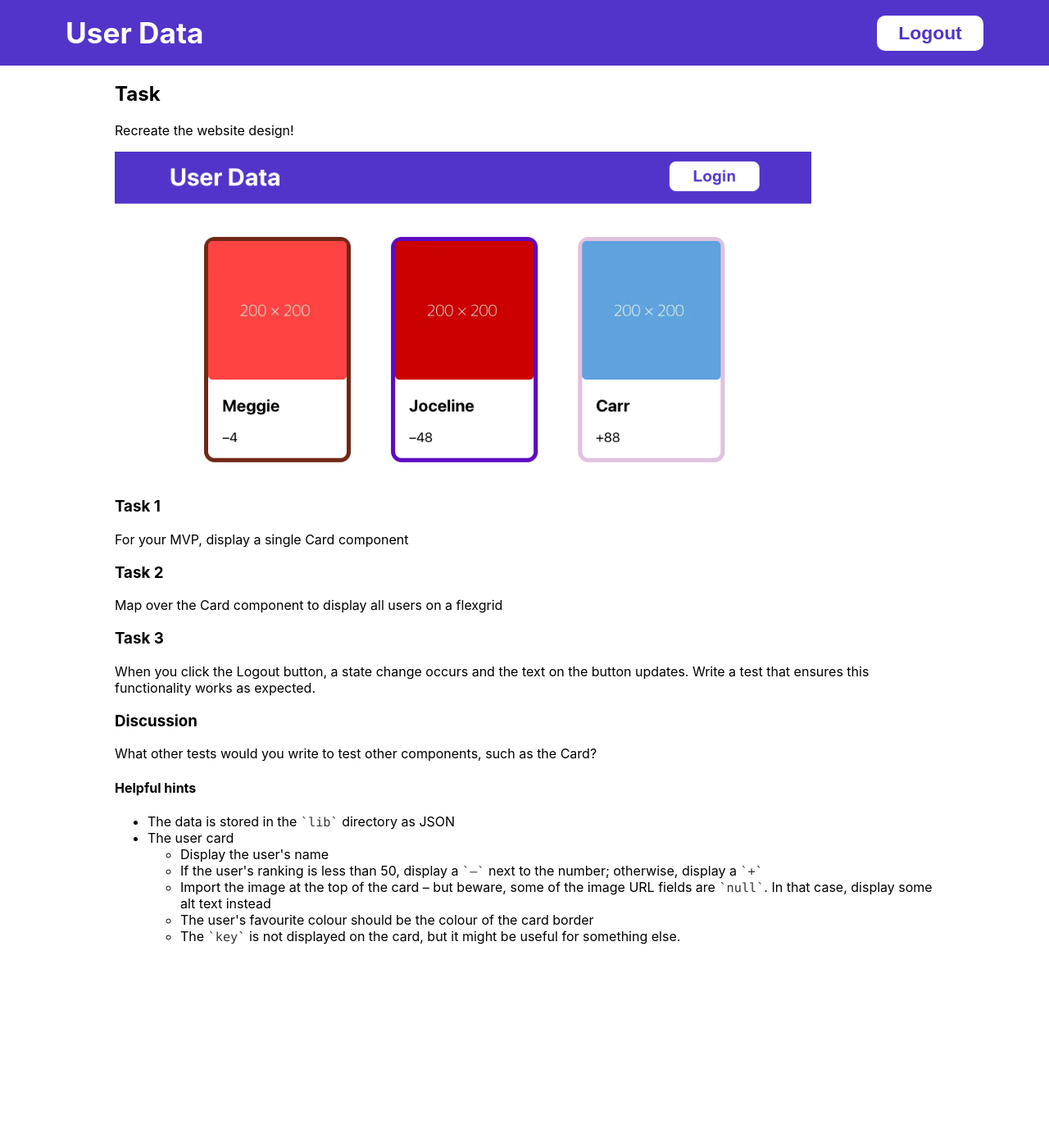
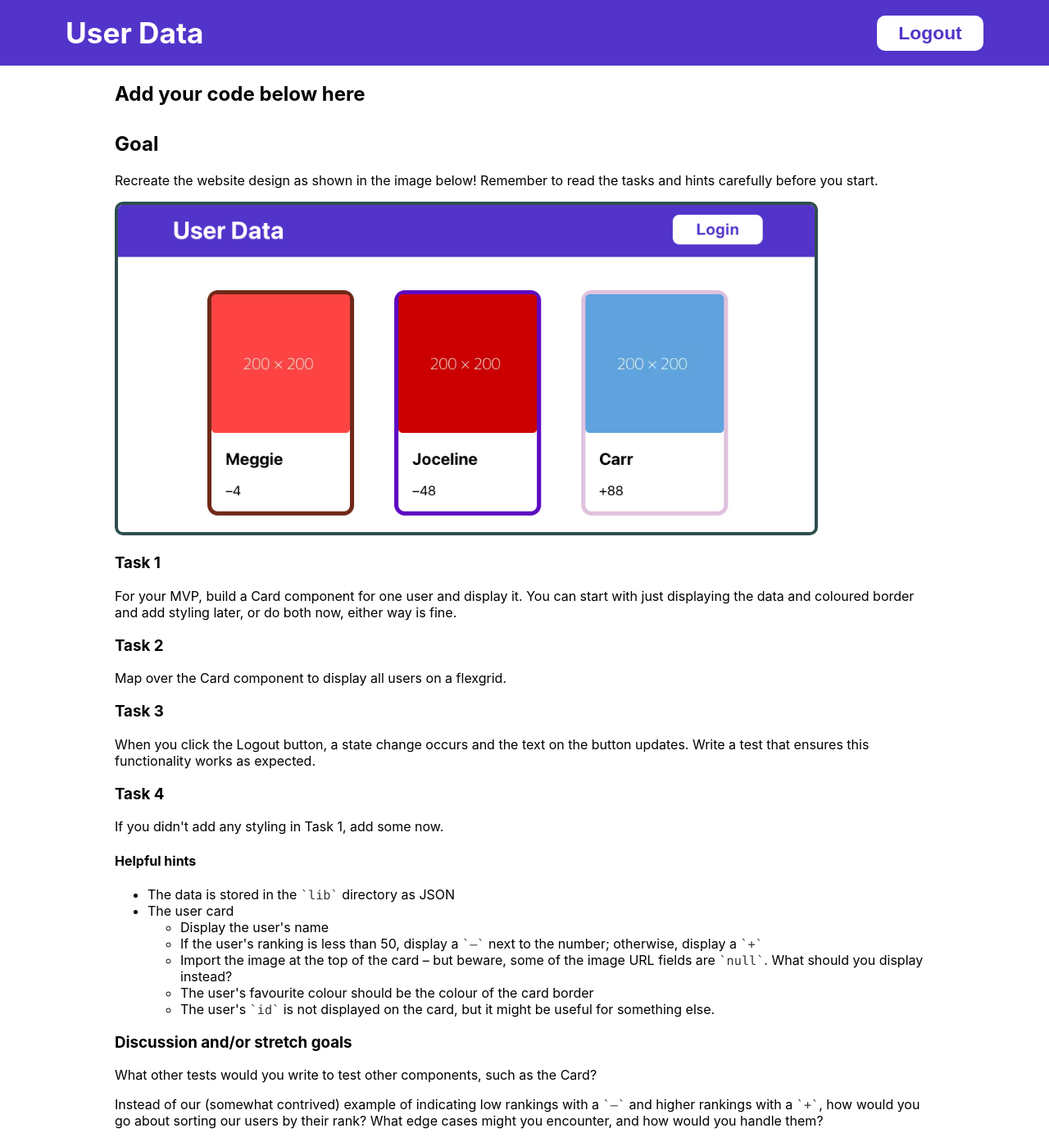
Before and after one commit to hcmcfarlane/userdata, a React (Create React App) app: page / in a window 1280 px wide. Shown: the whole page at 82% size. Before the commit the page ends 1168 px from the top, so only its background shows below. Built offline with nearby package versions, Linux system fonts and the light colour scheme.

Commit message:
clarify instructions; add additional stretch goal

```diff
--- a/src/components/App/App.js
+++ b/src/components/App/App.js
@@ -10,8 +10,10 @@ function App() {
         <LogoutButton />
       </header>
       <main>
+        <h2 style={{ marginBottom: "2rem" }}>Add your code below here</h2>
+        {/* Insert your code below this line and above the Instructions */}
+
         <Instructions />
-        {/* Insert your code below this line */}
       </main>
     </div>
   );
--- a/src/components/Instructions/Instructions.css
+++ b/src/components/Instructions/Instructions.css
@@ -1,4 +1,6 @@
 .design-img {
   width: 100%;
   max-width: 850px;
+  border: 4px solid DarkSlateGray;
+  border-radius: 10px;
 }
--- a/src/components/Instructions/Instructions.js
+++ b/src/components/Instructions/Instructions.js
@@ -3,28 +3,38 @@ import "./Instructions.css";
 const Instructions = () => {
   return (
     <>
-      <h2>Task</h2>
-      <p>Recreate the website design!</p>
+      <h2>Goal</h2>
+      <p>
+        Recreate the website design as shown in the image below! Remember to
+        read the tasks and hints carefully before you start.
+      </p>
+
       <img
         className="design-img"
         src="design.png"
         alt="A grid of user cards showing a dummy img, the user's name, a coloured border and a number between 1 and 100"
       />
+
       <h3>Task 1</h3>
-      <p>For your MVP, display a single Card component</p>
+      <p>
+        For your MVP, build a Card component for one user and display it. You
+        can start with just displaying the data and coloured border and add
+        styling later, or do both now, either way is fine.
+      </p>
+
       <h3>Task 2</h3>
-      <p>Map over the Card component to display all users on a flexgrid</p>
+      <p>Map over the Card component to display all users on a flexgrid.</p>
+
       <h3>Task 3</h3>
       <p>
         When you click the Logout button, a state change occurs and the text on
         the button updates. Write a test that ensures this functionality works
         as expected.
       </p>
-      <h3>Discussion</h3>
-      <p>
-        What other tests would you write to test other components, such as the
-        Card?
-      </p>
+
+      <h3>Task 4</h3>
+      <p>If you didn't add any styling in Task 1, add some now. </p>
+
       <h4>Helpful hints</h4>
       <ul>
         <li>
@@ -40,20 +50,32 @@ const Instructions = () => {
             </li>
             <li>
               Import the image at the top of the card – but beware, some of the
-              image URL fields are <code>null</code>. In that case, display some
-              alt text instead
+              image URL fields are <code>null</code>. What should you display
+              instead?
             </li>
             <li>
               The user's favourite colour should be the colour of the card
               border
             </li>
             <li>
-              The <code>key</code> is not displayed on the card, but it might be
-              useful for something else.
+              The user's <code>id</code> is not displayed on the card, but it
+              might be useful for something else.
             </li>
           </ul>
         </li>
       </ul>
+
+      <h3>Discussion and/or stretch goals</h3>
+      <p>
+        What other tests would you write to test other components, such as the
+        Card?
+      </p>
+      <p>
+        Instead of our (somewhat contrived) example of indicating low rankings
+        with a <code>–</code> and higher rankings with a <code>+</code>, how
+        would you go about sorting our users by their rank? What edge cases
+        might you encounter, and how would you handle them?
+      </p>
     </>
   );
 };
```
Also changed, not shown: 1 other file (tests, documents, lock files or other folders).
